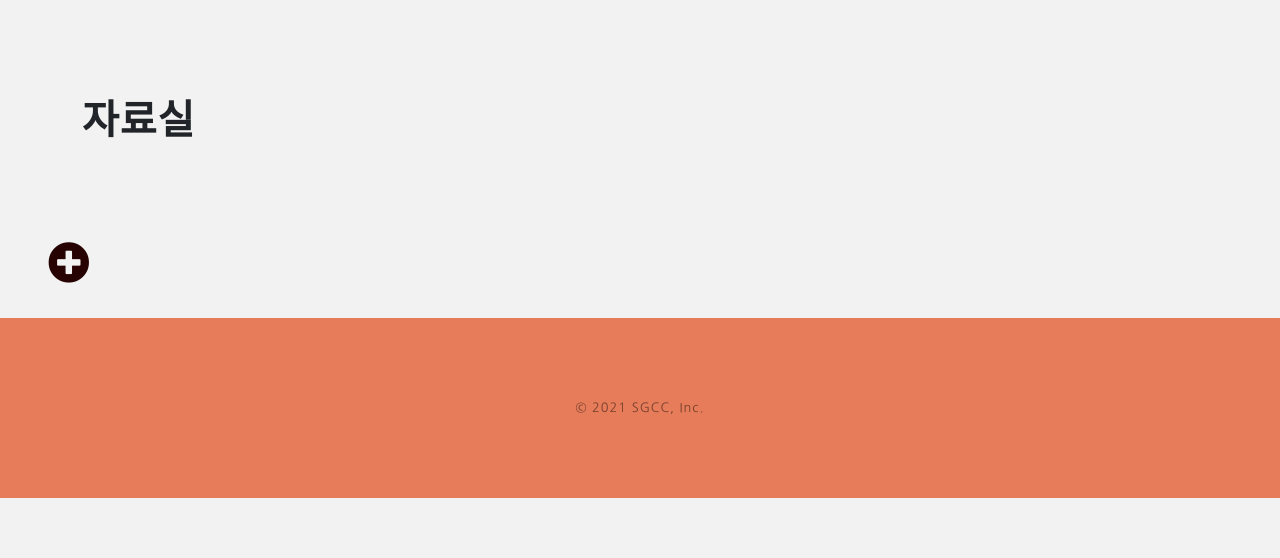
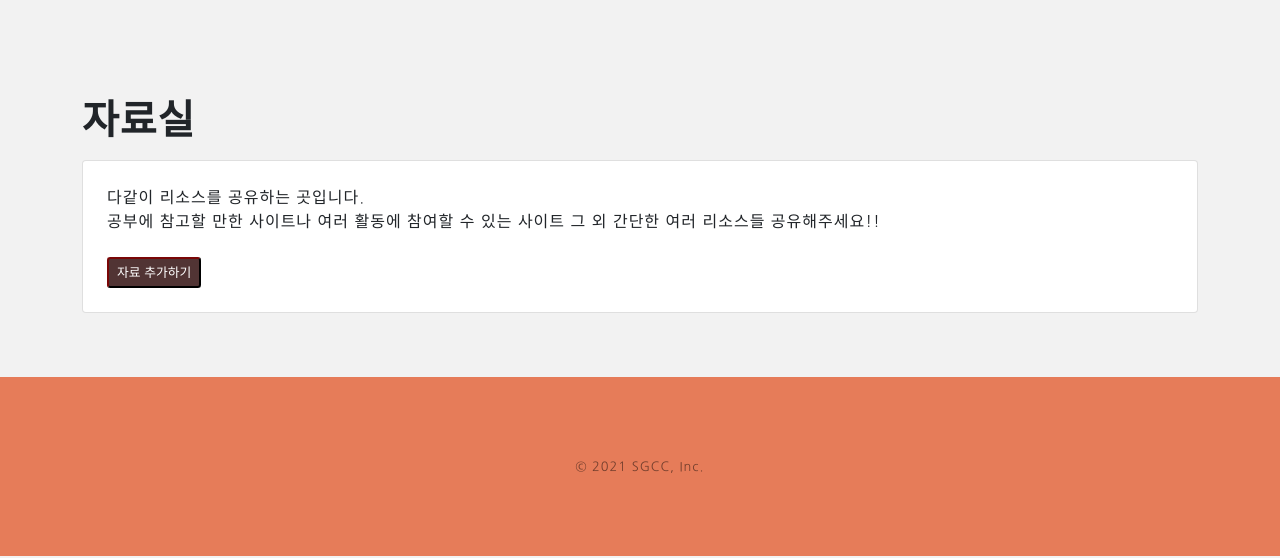
Before and after one commit to SGCC-homepage/sgcc_homepage_django, a Django app: page /board/materials/ in a window 1280 px wide. Shown: the part 56-614 px from the top of the page. Run offline with Django 3.2, Linux system fonts and the light colour scheme; data that the repository does not hold is empty; some libraries are stand-ins or nearby versions.

Commit message:
자료 추가 창 띄우는 방식 변경

```diff
--- a/board/templates/materials.html
+++ b/board/templates/materials.html
@@ -11,19 +11,17 @@
         }
 
         #material-add {
-            top: 16.5%;
-            left: 20%;
-            width: 60%;
-            height: auto !important;
-            min-height: 350px;
+            display: none;
+            min-height: 300px !important;
         }
 
         @media (max-width: 992px) {
-            #material-add{
+            #material-add {
                 left: 10%;
                 width: 80%;
             }
-            h4{
+
+            h4 {
                 font-size: 2rem;
             }
         }
@@ -37,37 +35,25 @@
 {% block content %}
     <div class="container mt-5 pt-5 text-break">
         <h1 class="h1 mb-3">자료실</h1>
-        <ul class="list-group list-group-flush mb-5">
-            {% for material in materials %}
-                <li class="list-group-item">
-                    <h4 class="pt-3">{{ material.category }}</h4>
-                <ul>
-                {% for each_contents in material.contents %}
-                    <li>
-                    <div>{{ each_contents.contents }}</div>
-                    </li>
-                {% endfor %}
-                </ul>
-                </li>
-            {% endfor %}
-        </ul>
+        <div class="card mb-3 p-4" style="min-height: 100px !important;">
+            다같이 리소스를 공유하는 곳입니다.<br> 공부에 참고할 만한 사이트나 여러 활동에 참여할 수 있는 사이트 그 외 간단한 여러 리소스들 공유해주세요!!
+            <div class="mt-3">
+                <button class="btn-sm btn-primary mt-2 w-20" id="add-material-btn" onclick="ShowAddMaterialBox()">자료
+                    추가하기
+                </button>
             </div>
-    <div class="d-flex justify-content-start py-4 px-5">
-    <span style="font-size: 2.6em; color: #260202; cursor: pointer;" onclick="ShowAddMaterialBox()">
-        <i class="fas fa-plus-circle"></i>
-    </span>
         </div>
-    <div class="position-fixed card p-4" id="material-add" style="display: none;">
+        <div class="card p-4 mb-3" id="material-add">
             <div class="d-flex justify-content-between mb-3">
                 <h3 class="card-title h3">자료 추가하기</h3>
-            <span style="font-size: 1.6em; color: #260202; cursor: pointer;" onclick="HideAddMaterialBox()">
-            <i class="far fa-window-close"></i>
-        </span>
+                <span style="font-size: 1.6em; color: #260202; cursor: pointer;" onclick="HideAddMaterialBox()"><i
+                        class="far fa-window-close"></i></span>
             </div>
             <form method="post" action="{% url 'add_material' %}" enctype="multipart/form-data">
                 {% csrf_token %}
                 <div class="form-group">
-                <select class="form-select mb-2" name="main_category" id="main-category" aria-label="main_category">
+                    <select class="form-select mb-2" name="main_category" id="main-category"
+                            aria-label="main_category">
                         <option selected class="font-weight-bold">----- 대분류 -----</option>
                         {% for material in materials %}
                             <option value="{{ material.category }}">{{ material.category }}</option>
@@ -86,6 +72,21 @@
                     <input type="submit" value="추가하기" class="btn-sm">
                 </div>
             </form>
+        </div>
+        <ul class="list-group list-group-flush mb-5">
+            {% for material in materials %}
+                <li class="list-group-item">
+                    <h4 class="pt-3">{{ material.category }}</h4>
+                    <ul>
+                        {% for each_contents in material.contents %}
+                            <li>
+                                <div>{{ each_contents.contents }}</div>
+                            </li>
+                        {% endfor %}
+                    </ul>
+                </li>
+            {% endfor %}
+        </ul>
     </div>
     <script type="text/javascript">
         $('#main-category').change(function () {
--- a/sgcc_homepage/settings.py
+++ b/sgcc_homepage/settings.py
@@ -23,7 +23,7 @@ ROOT_DIR = os.path.dirname(BASE_DIR)
 SECRET_KEY = 'r-3o!(k9bb#h04@slh4tk7(ox44+v1-$#=#zud(4*)fz_)#km)'
 
 # SECURITY WARNING: don't run with debug turned on in production!
-DEBUG = False
+DEBUG = True
 
 ALLOWED_HOSTS = ['18.190.43.125', '127.0.0.1', 'sgcc.me', 'www.sgcc.me']
 
```
Lines whose indentation alone changed are shown as unchanged.
